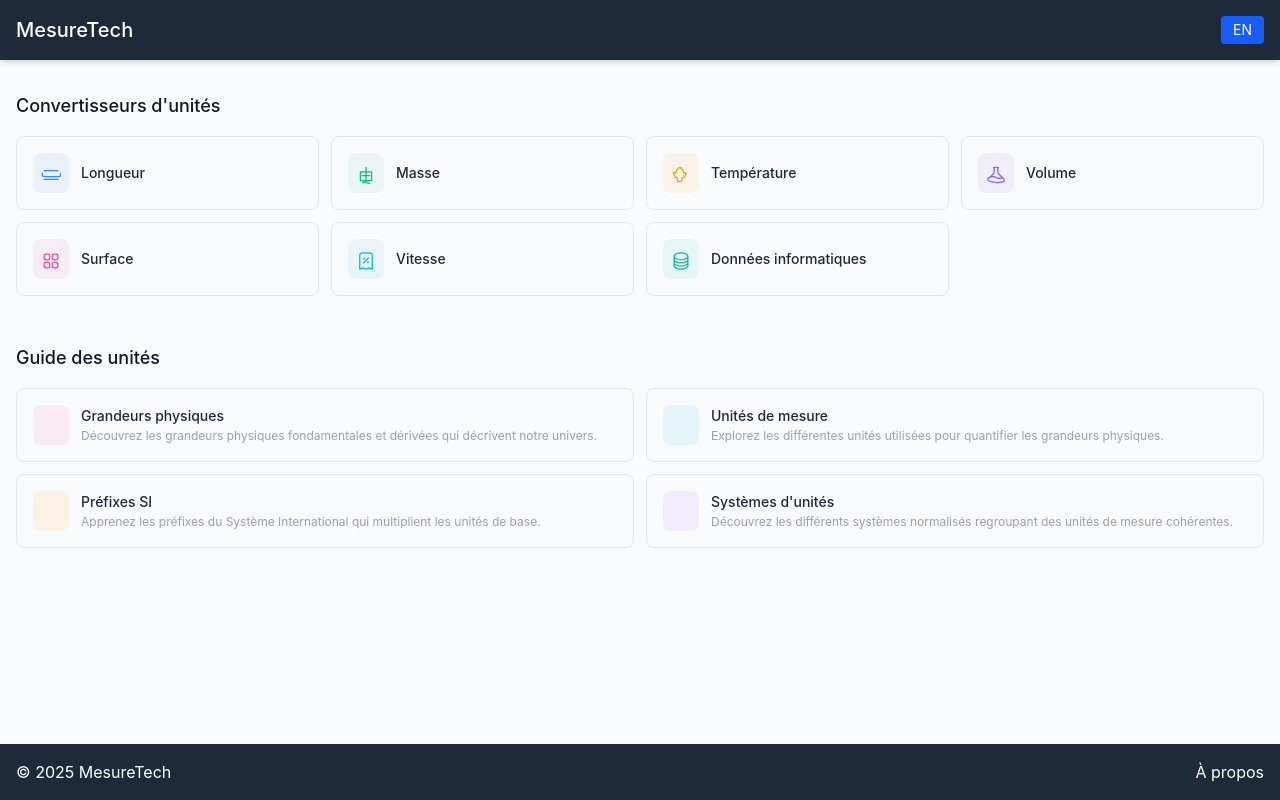
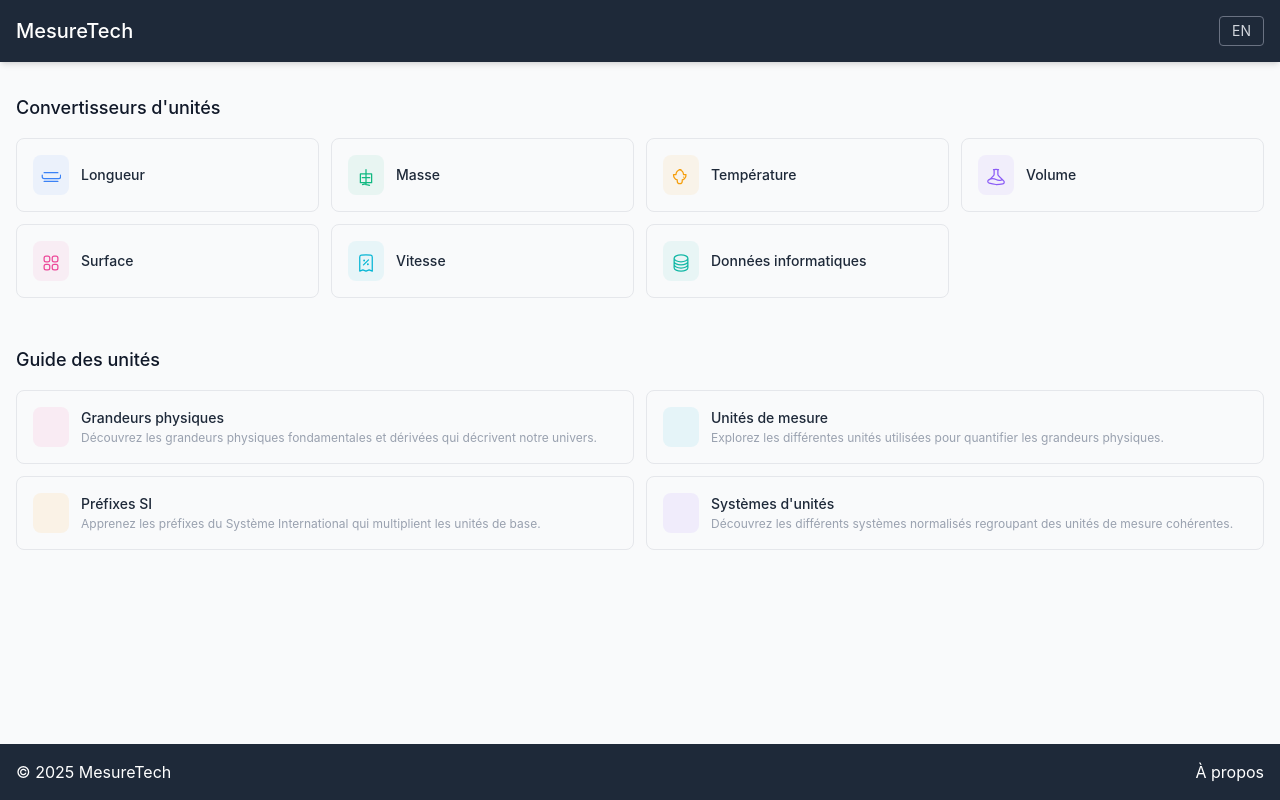
Before and after one commit to jeremio/mesuretech, a Vue app: page / in a window 1280 px wide. Built offline with nearby package versions, Linux system fonts and the light colour scheme.

Commit message:
style bouton langue : outline gris au lieu de bleu

```diff
--- a/src/App.vue
+++ b/src/App.vue
@@ -23,7 +23,7 @@ function toggleLanguage() {
         </router-link>
         <div class="flex gap-6 items-center">
           <button
-            class="ml-4 bg-blue-600 hover:bg-blue-700 px-3 py-1 rounded text-sm transition-colors"
+            class="ml-4 border border-gray-500 text-gray-300 hover:border-gray-300 hover:text-white px-3 py-1 rounded text-sm transition-colors"
             @click="toggleLanguage"
           >
             {{ currentLanguage === "fr" ? "EN" : "FR" }}
```
